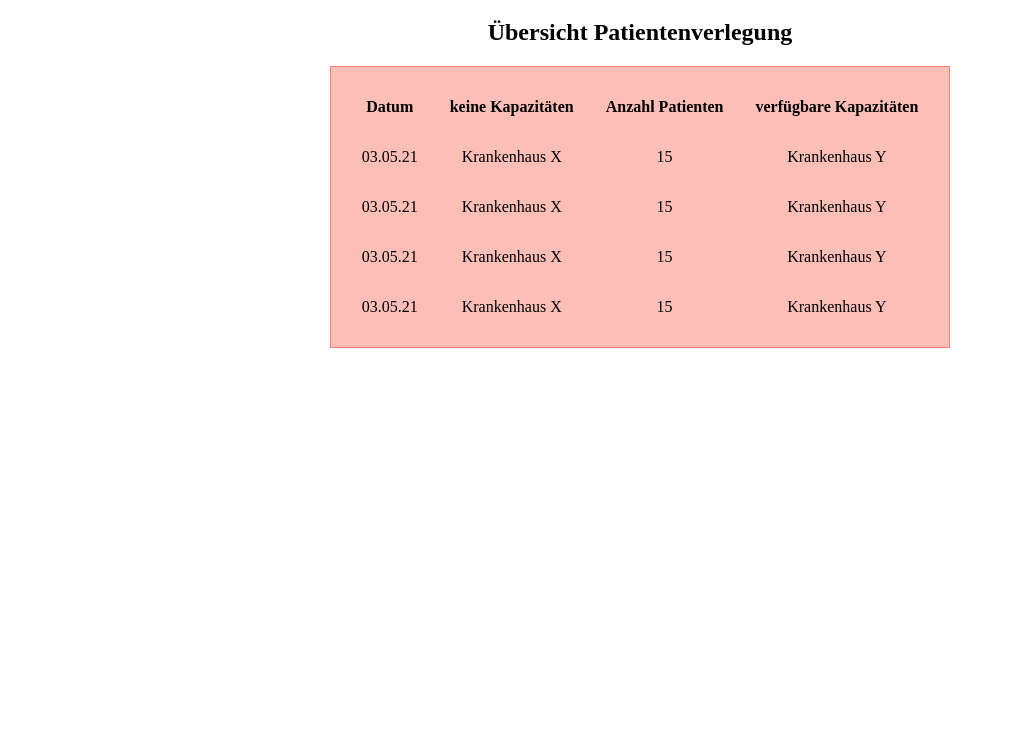
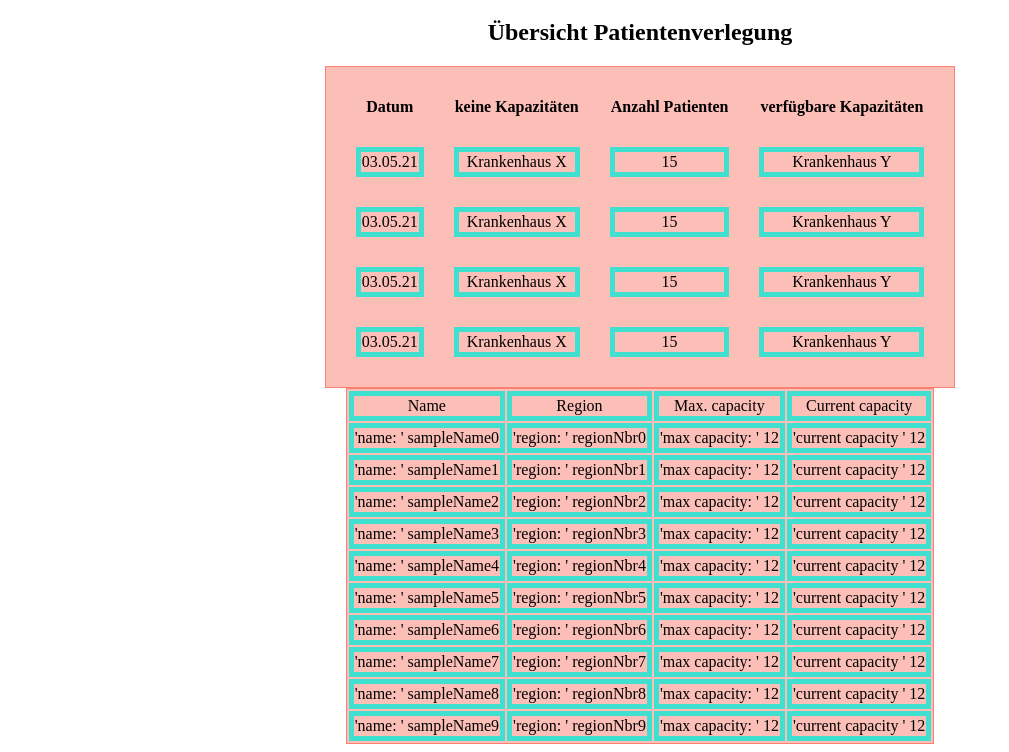
Before and after one commit to JanMartinF/hospitalManagerGroup1, a plain HTML site: page screen4.html in a window 1280 px wide. Shown: the part 61-813 px from the top of the page, without its empty margins (0-1009 px from the left). Drawn offline with Linux system fonts and the light colour scheme.

Commit message:
first automated Table

```diff
--- a/css/screen4style.css
+++ b/css/screen4style.css
@@ -8,6 +8,7 @@ table{
 td{
     /* border-left: 1px solid salmon;
     border-right: 1px solid salmon; */
+    border: 5px solid turquoise;
 }
 h2{
     text-align: center;
--- a/js/testBed.js
+++ b/js/testBed.js
@@ -26,23 +26,25 @@ for(let i=0; i<neededHospitals; i++ ){
     hospitalDict["hospital"+i] = tempHospital
     hospitalList.push(tempHospital)
 }
-console.log(hospitalList.length, "this is the length")
 
-
-console.log(hospitalDict)
 function createHospitalTable(listOfHospitals){
     const table = document.createElement('table');
+    firstRow = table.insertRow()
+    firstRow.insertCell(0).appendChild(document.createTextNode('Name'));
+    firstRow.insertCell(1).appendChild(document.createTextNode('Region'));
+    firstRow.insertCell(2).appendChild(document.createTextNode('Max. capacity'));
+    firstRow.insertCell(3).appendChild(document.createTextNode('Current capacity'));
     for(let i = 0; i < listOfHospitals.length; i++){
-        console.log('test i', listOfHospitals[i])
         const tr = table.insertRow();
-        for(let j=0; j<4; j++){
-            console.log('test j')
-            const td = tr.insertCell();
-            td.appendChild(document.createTextNode(`'Cell I${i}/J${j}' ${listOfHospitals[i].name}`));
-        }
+        tr.insertCell(0).appendChild(document.createTextNode(`'name: ' ${listOfHospitals[i].name}`));
+        tr.insertCell(1).appendChild(document.createTextNode(`'region: ' ${listOfHospitals[i].region}`));
+        tr.insertCell(2).appendChild(document.createTextNode(`'max capacity: ' ${listOfHospitals[i].maxAmountBeds}`));
+        tr.insertCell(3).appendChild(document.createTextNode(`'current capacity ' ${listOfHospitals[i].maxAmountBeds-listOfHospitals[i].listOfbeds.length}`));
     }
-
+    document.body.appendChild(table)
 }
+let keys = Object.keys(hospitalList[0])
+console.log('this should be a list of keys: ', keys)
 createHospitalTable(hospitalList)
 let newHospital = new Hospital('First Light Hospital', 'Region1', 16, [])
 
@@ -50,4 +52,3 @@ neededBeds = 12
 for(let i=0; i < neededBeds; i++){
     newHospital.listOfbeds.push(new Bed())
 }
-console.log(newHospital.listOfbeds)
```
